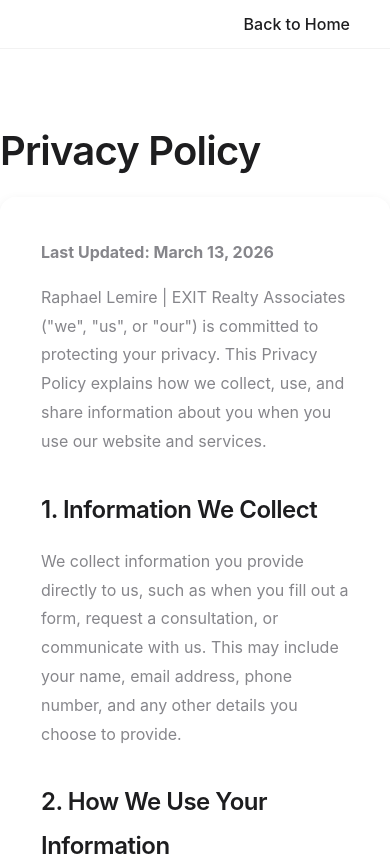
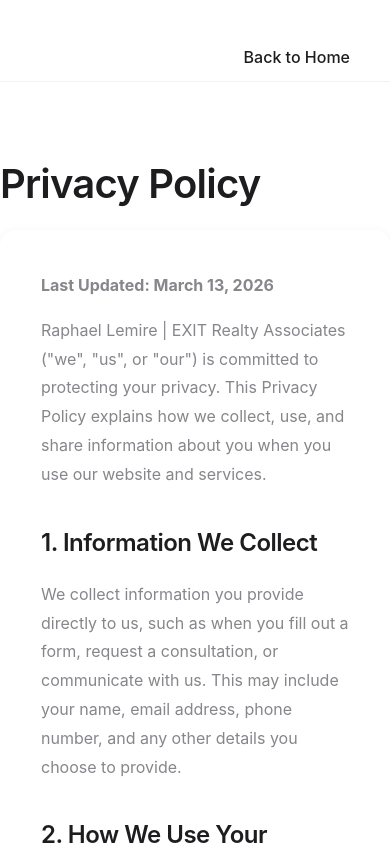
Before and after one commit to Raphael-lemire/raphael-website, a React (Vite) app: page /privacy-policy in a window 390 px wide. Shown: the top 856 px of the page. Built offline with nearby package versions, Linux system fonts and the light colour scheme.

Commit message:
UI: Refined mobile menu button style and arrow placement

```diff
--- a/src/pages/Home.css
+++ b/src/pages/Home.css
@@ -856,13 +856,26 @@
     transition: color 0.2s;
 }
 
+.mobile-nav .btn-primary {
+    background: transparent;
+    color: var(--text-primary);
+    border: 2px solid var(--text-primary);
+    font-size: 1.25rem;
+    margin-top: 20px;
+}
+
+.mobile-nav .btn-primary:hover {
+    background: var(--text-primary);
+    color: var(--bg-primary);
+}
+
 /* Scroll to Top Arrow */
 .scroll-to-top {
     position: fixed;
-    top: 24px;
-    right: 24px;
-    width: 44px;
-    height: 44px;
+    top: 10px; /* Positioned above the hamburger */
+    right: 18px;
+    width: 32px; /* Slightly smaller for a tighter look above hamburger */
+    height: 32px;
     background: rgba(255, 255, 255, 0.8);
     backdrop-filter: blur(10px);
     -webkit-backdrop-filter: blur(10px);
@@ -901,10 +914,10 @@
 @media (max-width: 600px) {
     .home-header {
         position: fixed;
-        padding: 12px 0;
-        background: rgba(255, 255, 255, 0.8);
-        backdrop-filter: blur(10px);
-        -webkit-backdrop-filter: blur(10px);
+        padding: 45px 0 12px;
+        background: rgba(255, 255, 255, 0.85);
+        backdrop-filter: blur(20px);
+        -webkit-backdrop-filter: blur(20px);
         border-bottom: 1px solid rgba(0, 0, 0, 0.05);
     }
 }
```
